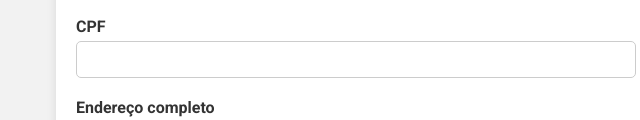
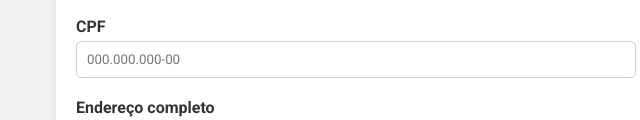
Before and after one commit to MikaelReis/atividade_correcao_ebac, a plain HTML site: page index.html in a window 1280 px wide. Shown: the part 665-785 px from the top of the page, 284-924 px from the left. Drawn offline with nearby package versions, Linux system fonts and the light colour scheme.

Commit message:
Atualiza index.html e main.js com as novas alterações

```diff
--- a/main.js
+++ b/main.js
@@ -5,6 +5,14 @@ $(document).ready(function(){
 
     $('#telefone').mask('(00) 00000-0000', {
         placeholder: '(00) 00000-0000'
+    });
+
+    $('#cpf').mask('000.000.000-00', {
+        placeholder: '000.000.000-00'
+    });
+
+    $('#cep').mask('00000-000', {
+        placeholder: '00000-000'
     });
 
     $('form').validate({
```
Also changed, not shown: index.html (+0 -2 lines).
